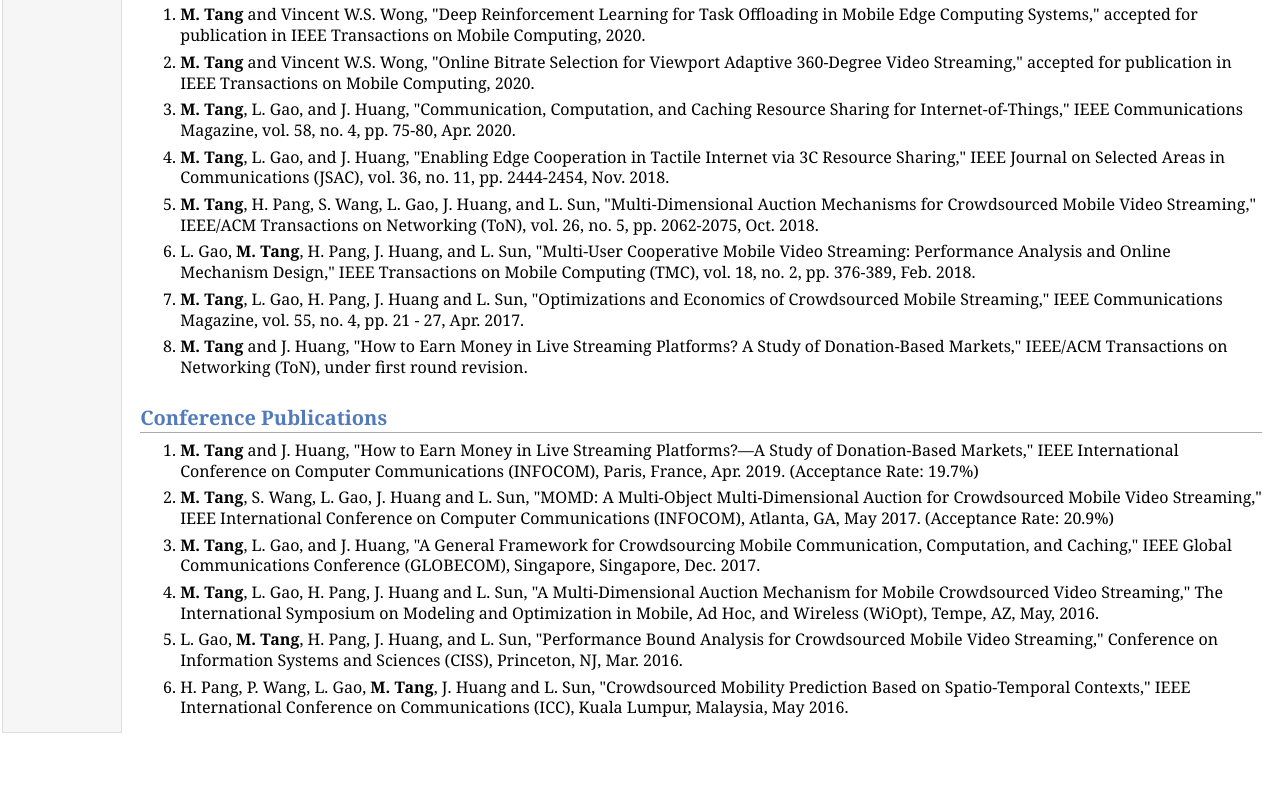
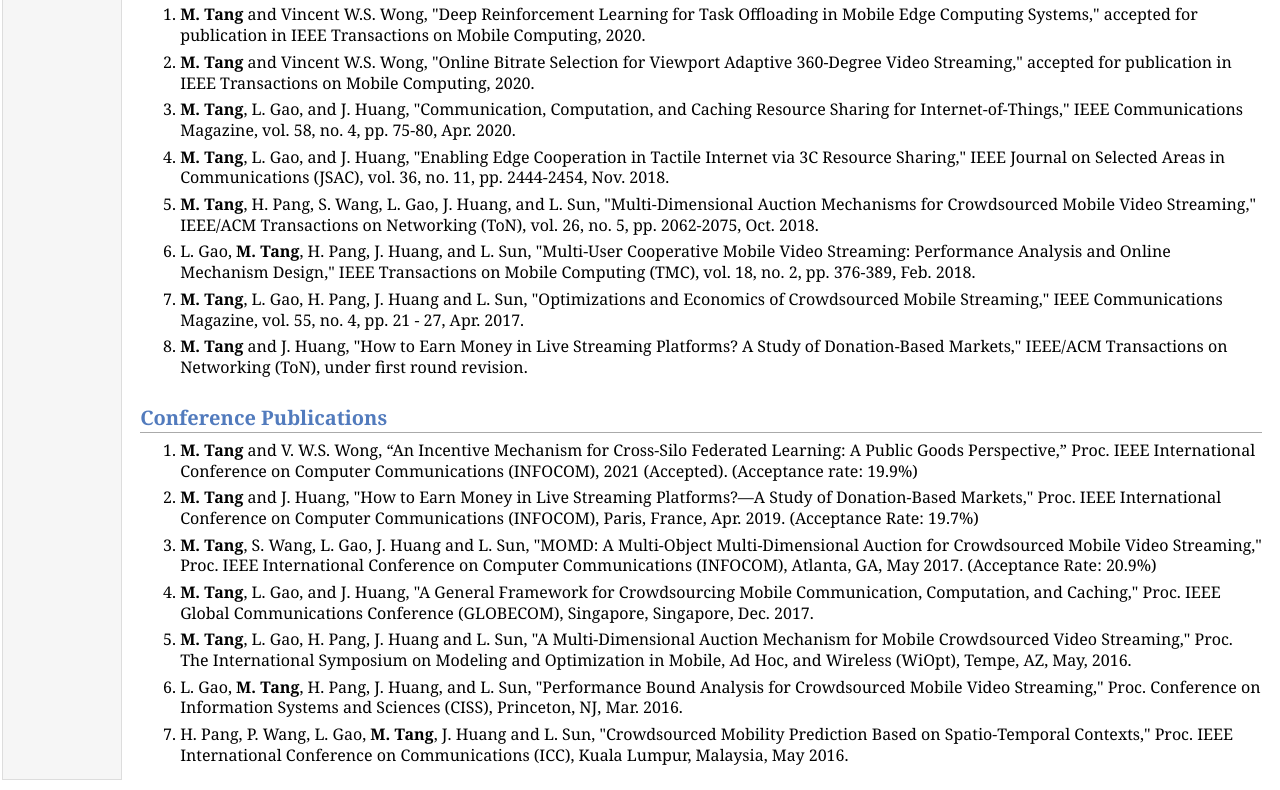
Before and after one commit to mingt2019/mingt2019.github.io, a plain HTML site: page publications.html in a window 1280 px wide. Shown: the part 104-894 px from the top of the page. Before the commit the page ends 847 px from the top, so only its background shows below. Drawn offline with Linux system fonts and the light colour scheme.

Commit message:
Add files via upload

```diff
--- a/publications.html
+++ b/publications.html
@@ -42,17 +42,19 @@
 </ol>
 <h2>Conference Publications</h2>
 <ol>
-<li><p><b>M. Tang</b> and J. Huang, "How to Earn Money in Live Streaming Platforms?—A Study of Donation-Based Markets," IEEE International Conference on Computer Communications (INFOCOM), Paris, France, Apr. 2019. (Acceptance Rate: 19.7%)</p>
+<li><p><b>M. Tang</b> and V. W.S. Wong, “An Incentive Mechanism for Cross-Silo Federated Learning: A Public Goods Perspective,” Proc. IEEE International Conference on Computer Communications (INFOCOM), 2021 (Accepted). (Acceptance rate: 19.9%)</p>
 </li>
-<li><p><b>M. Tang</b>, S. Wang, L. Gao, J. Huang and L. Sun, "MOMD: A Multi-Object Multi-Dimensional Auction for Crowdsourced Mobile Video Streaming," IEEE International Conference on Computer Communications (INFOCOM), Atlanta, GA, May 2017. (Acceptance Rate: 20.9%)</p>
+<li><p><b>M. Tang</b> and J. Huang, "How to Earn Money in Live Streaming Platforms?—A Study of Donation-Based Markets," Proc. IEEE International Conference on Computer Communications (INFOCOM), Paris, France, Apr. 2019. (Acceptance Rate: 19.7%)</p>
 </li>
-<li><p><b>M. Tang</b>, L. Gao, and J. Huang, "A General Framework for Crowdsourcing Mobile Communication, Computation, and Caching," IEEE Global Communications Conference (GLOBECOM), Singapore, Singapore, Dec. 2017.</p>
+<li><p><b>M. Tang</b>, S. Wang, L. Gao, J. Huang and L. Sun, "MOMD: A Multi-Object Multi-Dimensional Auction for Crowdsourced Mobile Video Streaming," Proc. IEEE International Conference on Computer Communications (INFOCOM), Atlanta, GA, May 2017. (Acceptance Rate: 20.9%)</p>
 </li>
-<li><p><b>M. Tang</b>, L. Gao, H. Pang, J. Huang and L. Sun, "A Multi-Dimensional Auction Mechanism for Mobile Crowdsourced Video Streaming," The International Symposium on Modeling and Optimization in Mobile, Ad Hoc, and Wireless (WiOpt), Tempe, AZ, May, 2016.</p>
+<li><p><b>M. Tang</b>, L. Gao, and J. Huang, "A General Framework for Crowdsourcing Mobile Communication, Computation, and Caching," Proc. IEEE Global Communications Conference (GLOBECOM), Singapore, Singapore, Dec. 2017.</p>
 </li>
-<li><p>L. Gao, <b>M. Tang</b>, H. Pang, J. Huang, and L. Sun, "Performance Bound Analysis for Crowdsourced Mobile Video Streaming," Conference on Information Systems and Sciences (CISS), Princeton, NJ, Mar. 2016.</p>
+<li><p><b>M. Tang</b>, L. Gao, H. Pang, J. Huang and L. Sun, "A Multi-Dimensional Auction Mechanism for Mobile Crowdsourced Video Streaming," Proc. The International Symposium on Modeling and Optimization in Mobile, Ad Hoc, and Wireless (WiOpt), Tempe, AZ, May, 2016.</p>
 </li>
-<li><p>H. Pang, P. Wang, L. Gao, <b>M. Tang</b>, J. Huang and L. Sun, "Crowdsourced Mobility Prediction Based on Spatio-Temporal Contexts," IEEE International Conference on Communications (ICC), Kuala Lumpur, Malaysia, May 2016.</p>
+<li><p>L. Gao, <b>M. Tang</b>, H. Pang, J. Huang, and L. Sun, "Performance Bound Analysis for Crowdsourced Mobile Video Streaming," Proc. Conference on Information Systems and Sciences (CISS), Princeton, NJ, Mar. 2016.</p>
+</li>
+<li><p>H. Pang, P. Wang, L. Gao, <b>M. Tang</b>, J. Huang and L. Sun, "Crowdsourced Mobility Prediction Based on Spatio-Temporal Contexts," Proc. IEEE International Conference on Communications (ICC), Kuala Lumpur, Malaysia, May 2016.</p>
 </li>
 </ol>
 </td>
```
Also changed, not shown: index.html (+1 -1 lines), 1 other file.
